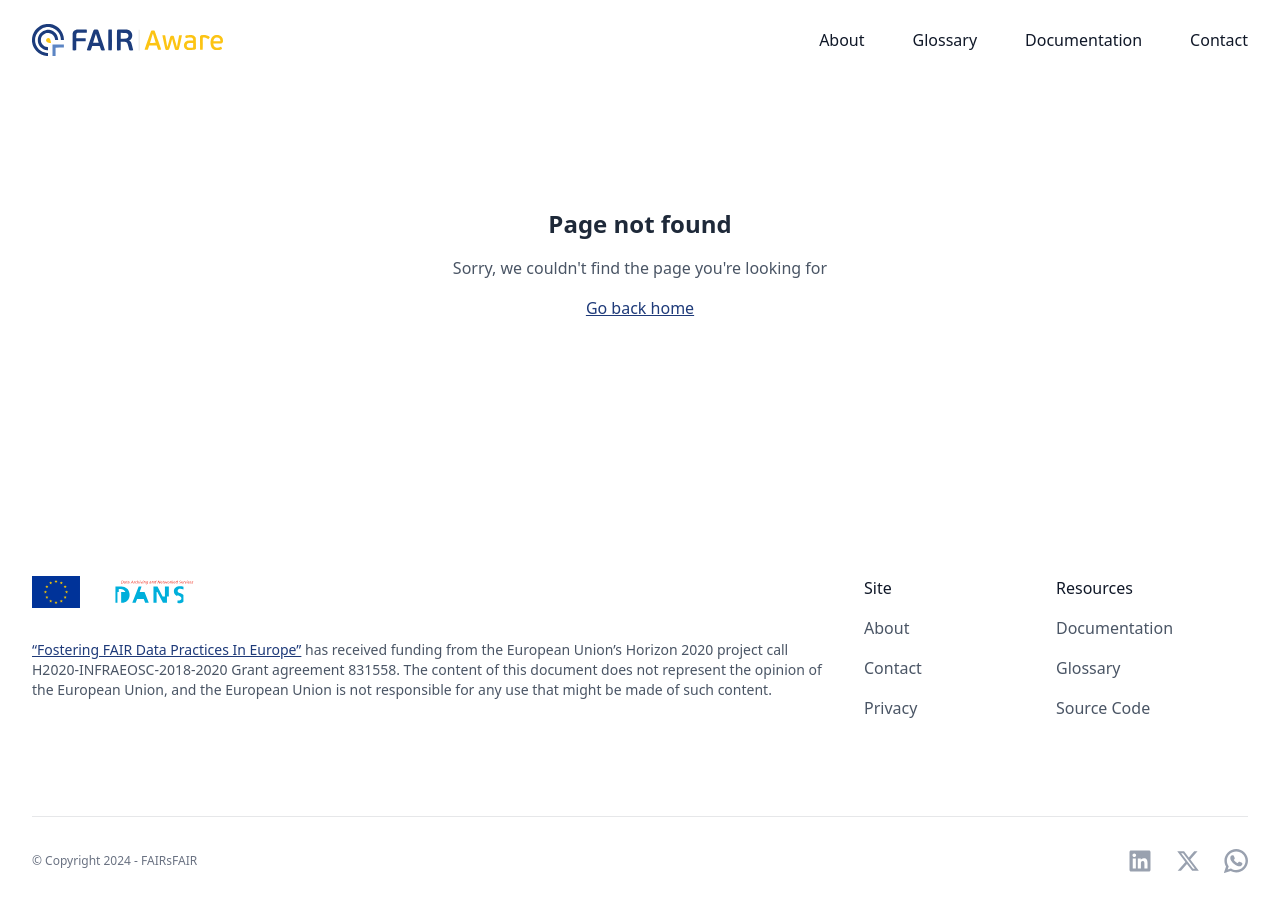
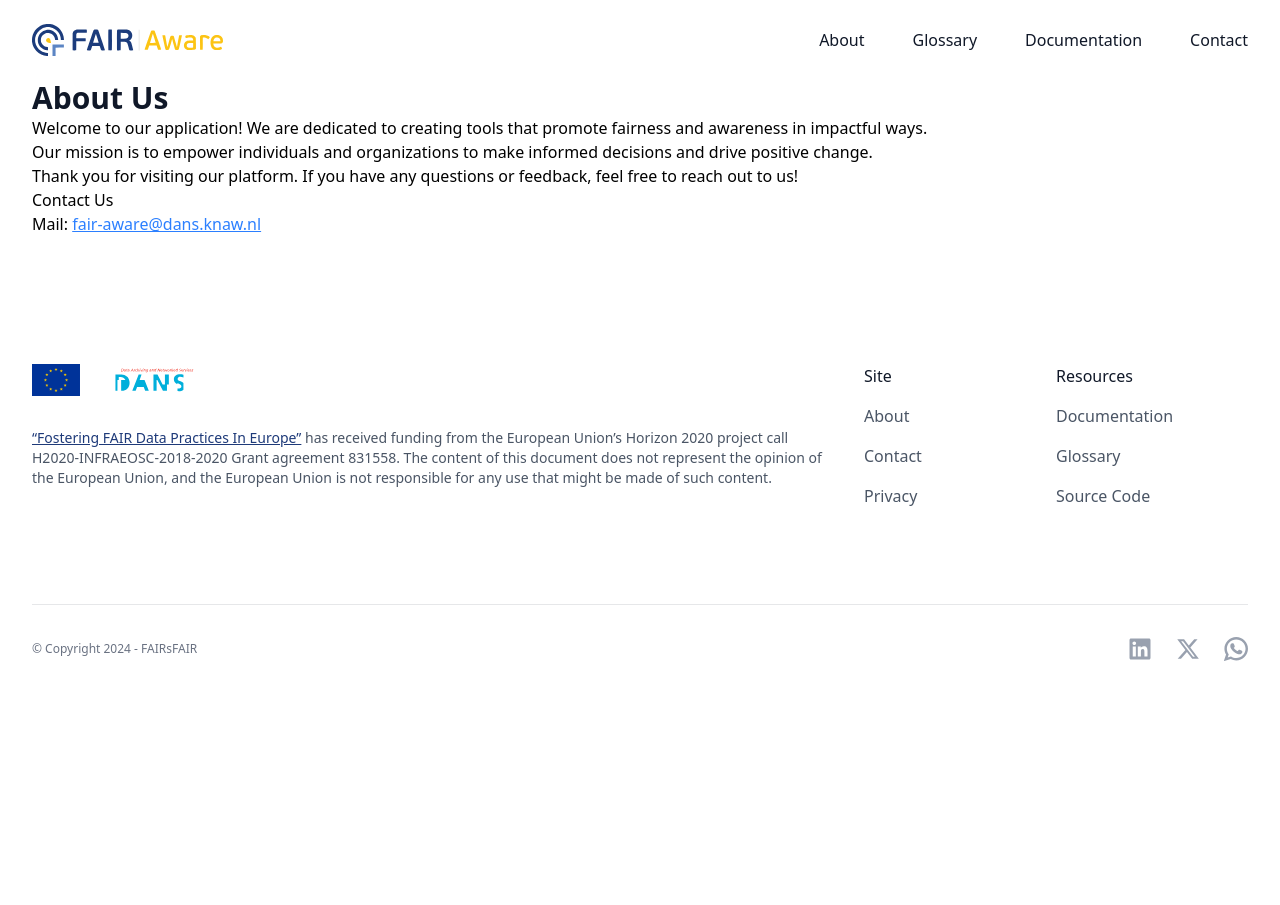
Before and after one commit to DANS-KNAW/fair-aware, a Next.js app in the folder client-fair-impact/: page /about in a window 1280 px wide. Before the commit this address had no page. After the commit the page ends 800 px from the top, so only its background shows below. Built offline with nearby package versions, Linux system fonts and the light colour scheme.

Commit message:
Add initial about page, text not correct yet

```diff
--- /dev/null
+++ b/client-fair-impact/app/about/page.tsx
@@ -0,0 +1,29 @@
+import Footer from '@/components/footer/footer';
+import Header from '@/components/header/header';
+import React from 'react';
+
+export default function AboutPage() {
+    return (
+        <>
+        <Header />
+        <main className="mx-auto max-w-7xl px-2 lg:px-8">
+            <h1 className="text-3xl font-bold text-gray-900">About Us</h1>
+            <p>
+            Welcome to our application! We are dedicated to creating tools that promote fairness and awareness in impactful ways.
+            </p>
+            <p>
+            Our mission is to empower individuals and organizations to make informed decisions and drive positive change.
+            </p>
+            <p>
+            Thank you for visiting our platform. If you have any questions or feedback, feel free to reach out to us!
+            </p>
+
+            <h2>Contact Us</h2>
+            <p>
+            Mail: <a href="mailto:fair-aware@dans.knaw.nl" className="text-blue-500 underline">fair-aware@dans.knaw.nl</a>
+            </p>
+        </main>
+        <Footer/>
+        </>
+    );
+};
--- a/client-fair-impact/components/header/header.tsx
+++ b/client-fair-impact/components/header/header.tsx
@@ -9,7 +9,7 @@ import { NavigationItem } from "@/types/navigation-item";
  * @TODO Add proper routes.
  */
 const navigation: NavigationItem[] = [
-  { label: "About", href: "#" },
+  { label: "About", href: "about" },
   { label: "Glossary", href: "glossary" },
   { label: "Documentation", href: "#" },
   { label: "Contact", href: "#" },
```
